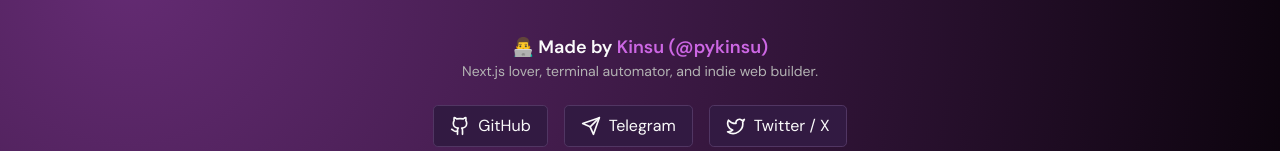
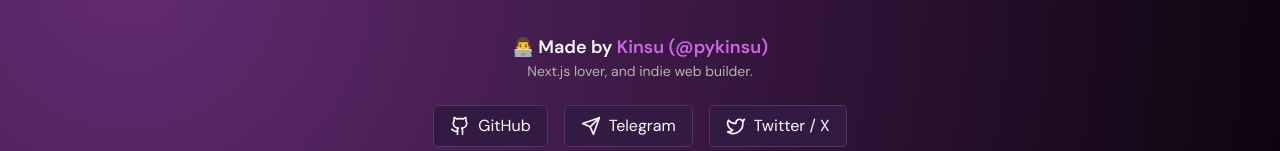
Before and after one commit to pyKinsu/VVITConnect, a Next.js app: page /about in a window 1280 px wide. Shown: the part 239-390 px from the top of the page. Built offline with nearby package versions, Linux system fonts and the light colour scheme.

Commit message:
Urls Fixing

```diff
--- a/src/app/(Legals)/about/page.tsx
+++ b/src/app/(Legals)/about/page.tsx
@@ -23,7 +23,7 @@
           👨‍💻 Made by <span className="text-primary">Kinsu (@pykinsu)</span>
         </p>
         <p className="text-sm text-muted-foreground mb-6">
-          Next.js lover, terminal automator, and indie web builder.
+          Next.js lover, and indie web builder.
         </p>
 
         {/* Contact Buttons */}
@@ -70,7 +70,7 @@
             <Github className="h-5 w-5" /> Follow Me
           </Link>
           <Link
-            href="https://github.com/pykinsu/termux-handbook/stargazers"
+            href="https://github.com/pyKinsu/VVITConnect/stargazers"
             target="_blank"
             className="bg-yellow-500 text-black px-6 py-3 rounded-xl font-semibold flex items-center gap-2 hover:opacity-90 transition"
           >
```
